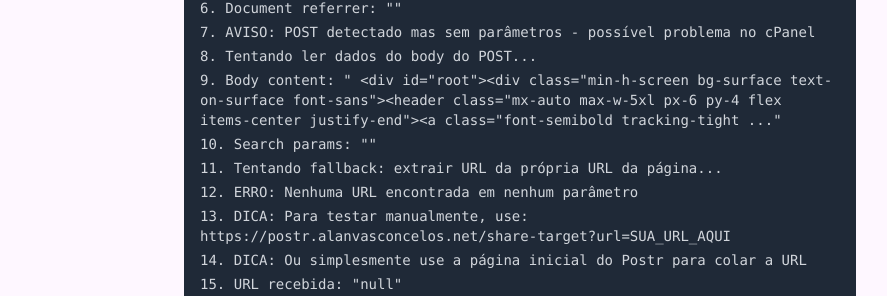
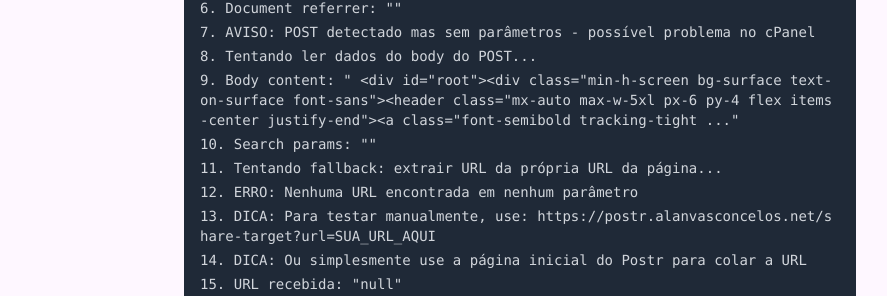
Before and after one commit to alandbh/postr-app, a React (Vite) app: page /share-target in a window 1280 px wide. Shown: the part 462-758 px from the top of the page, without its empty margins (120-1007 px from the left). Built offline with nearby package versions, Linux system fonts and the light colour scheme; no server answers; a web font is replaced by a local one.

Commit message:
Update ShareTarget component: add overflow handling to the main container and ensure debug info displays correctly with word breaking for improved readability.

```diff
--- a/src/pages/ShareTarget.tsx
+++ b/src/pages/ShareTarget.tsx
@@ -176,7 +176,7 @@ export default function ShareTarget() {
   // Sempre mostrar a interface de debug, mesmo com erro
 
   return (
-    <div className="min-h-screen bg-brand-900 text-white p-4">
+    <div className="min-h-screen bg-brand-900 text-white p-4 overflow-x-hidden">
       <div className="max-w-2xl mx-auto">
         <h1 className="text-2xl font-bold mb-6">Postr - Debug Share Target</h1>
 
@@ -195,7 +195,7 @@ export default function ShareTarget() {
             <h2 className="text-lg font-semibold mb-2">Debug Info:</h2>
             <div className="space-y-1 text-sm">
               {debugInfo.map((info, index) => (
-                <div key={index} className="text-gray-300 font-mono">
+                <div key={index} className="text-gray-300 font-mono break-all">
                   {index + 1}. {info}
                 </div>
               ))}
```
